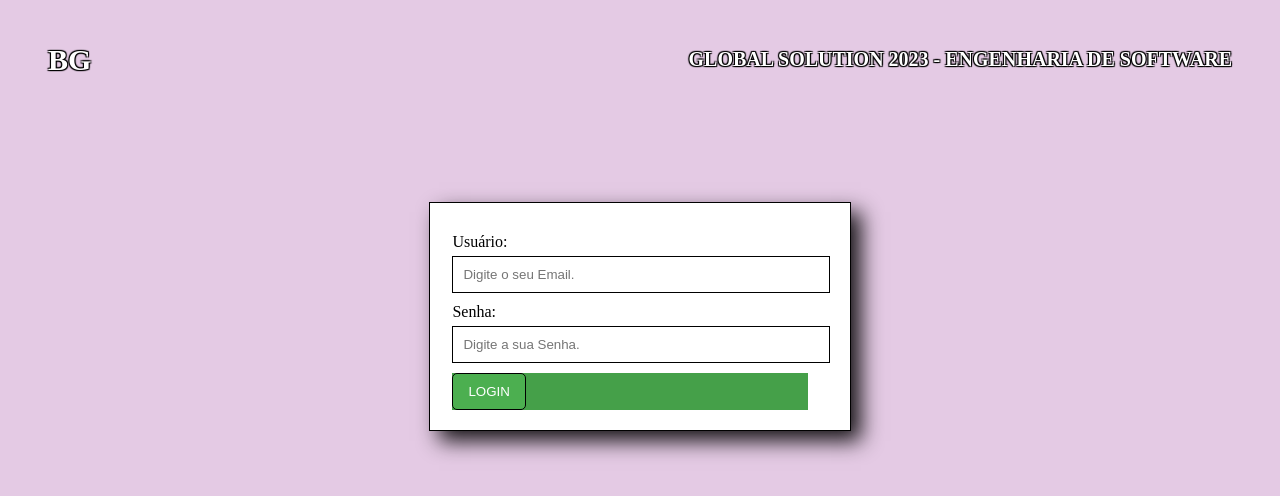
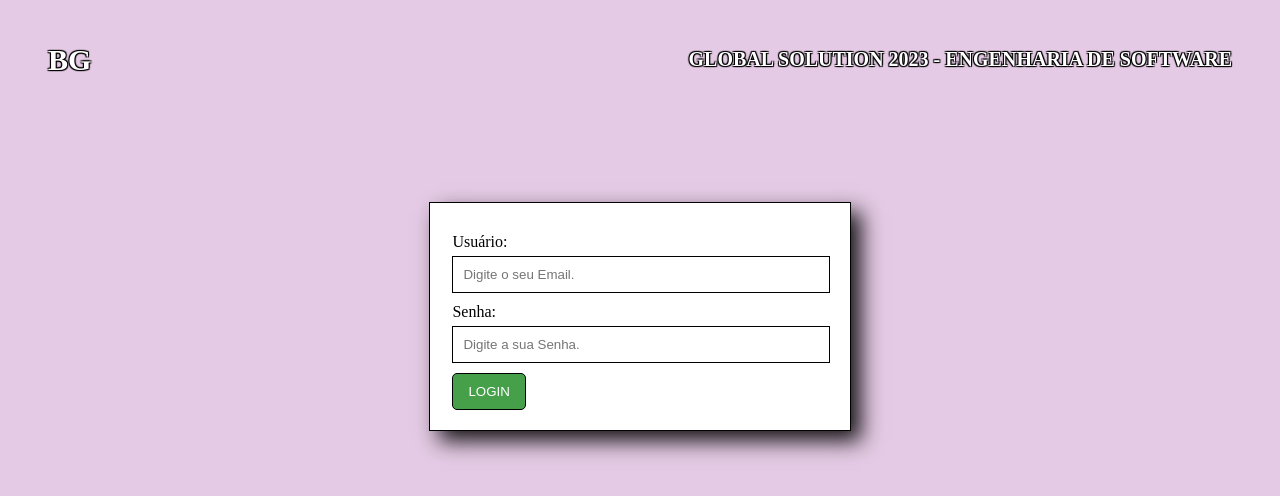
Before and after one commit to GabrielMachadoCP/Global-Solution-2023, a React (Vite) app: page / in a window 1280 px wide. In both pictures the pointer is over the button "LOGIN". Shown: the top 496 px of the page. Built offline with nearby package versions, Linux system fonts and the light colour scheme.

Commit message:
Arrumando o hover do botao

```diff
--- a/src/routes/Login/Login.scss
+++ b/src/routes/Login/Login.scss
@@ -64,7 +64,7 @@
         cursor: pointer;
       }
 
-      &:hover {
+      & button:hover {
         background-color: #45a049;
       }
     }
```
